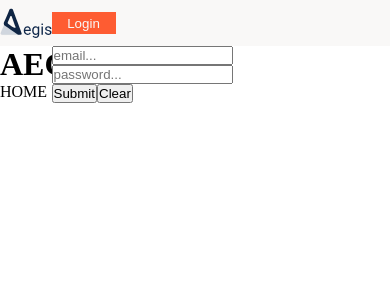
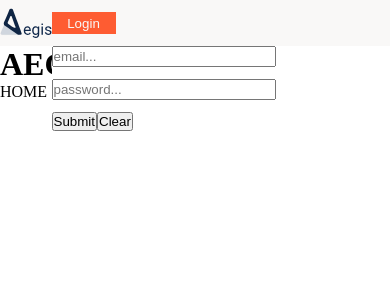
Before and after one commit to D-Nugent/aegis-client, a React (Create React App) app: page / in a window 390 px wide. Both pictures are taken after a click on the button "Login". Shown: the top 300 px of the page. Built offline with nearby package versions, Linux system fonts and the light colour scheme.

Commit message:
finished initial mobile login button

```diff
--- a/src/components/HeaderLoginMobile/HeaderLoginMobile.jsx
+++ b/src/components/HeaderLoginMobile/HeaderLoginMobile.jsx
@@ -24,11 +24,11 @@ function HeaderLoginMobile() {
             <button onClick={() => setFormVisible(!formVisible)} className="header-login-mob__btn" type="button">Login</button>
             {formVisible &&
             <form className="header-login-mob__form" onSubmit={handleSubmit}>
-                <label htmlFor="email">
-                    <input type="text" placeholder="email..." name="email"onChange={handleChange}/>
+                <label className="header-login-mob__label" htmlFor="email">
+                    <input className="header-login-mob__input" type="text" placeholder="email..." name="email"onChange={handleChange}/>
                 </label>
-                <label htmlFor="password">
-                    <input type="text" placeholder="password..." name="password" onChange={handleChange}/>
+                <label className="header-login-mob__label" htmlFor="password">
+                    <input className="header-login-mob__input" type="text" placeholder="password..." name="password" onChange={handleChange}/>
                 </label>
                 <div>
                     <button type="submit">Submit</button>
--- a/src/components/HeaderLoginMobile/HeaderLoginMobile.scss
+++ b/src/components/HeaderLoginMobile/HeaderLoginMobile.scss
@@ -4,6 +4,7 @@
 .header-login-mob {
     position: relative;
     height: inherit;
+    padding-right: 1rem;
     display: flex;
     align-items: center;
 
@@ -13,6 +14,7 @@
         color: $color-offset-secondary;
         background-color: $color-emphasis-primary;
         border: none;
+        outline: none;
     }
 
     &__form {
@@ -22,4 +24,15 @@
         height: 200px;
         background-color: white;
     }
+
+    &__label {
+        display: block;
+        padding-bottom: 0.75rem;
+    }
+
+    &__input {
+        width: 100%;
+        min-width: 224px;
+        height: 21px;
+    }
 }
```
